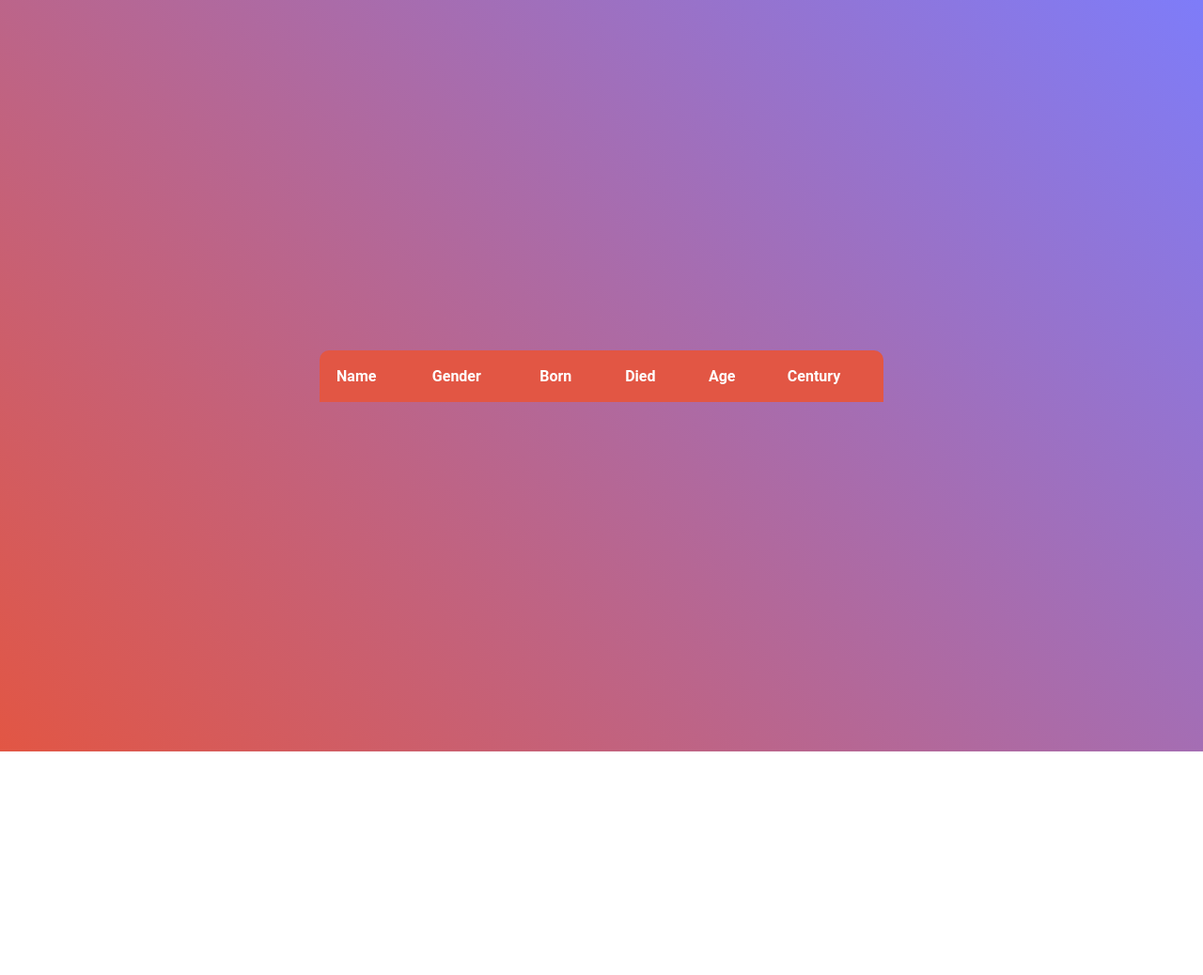
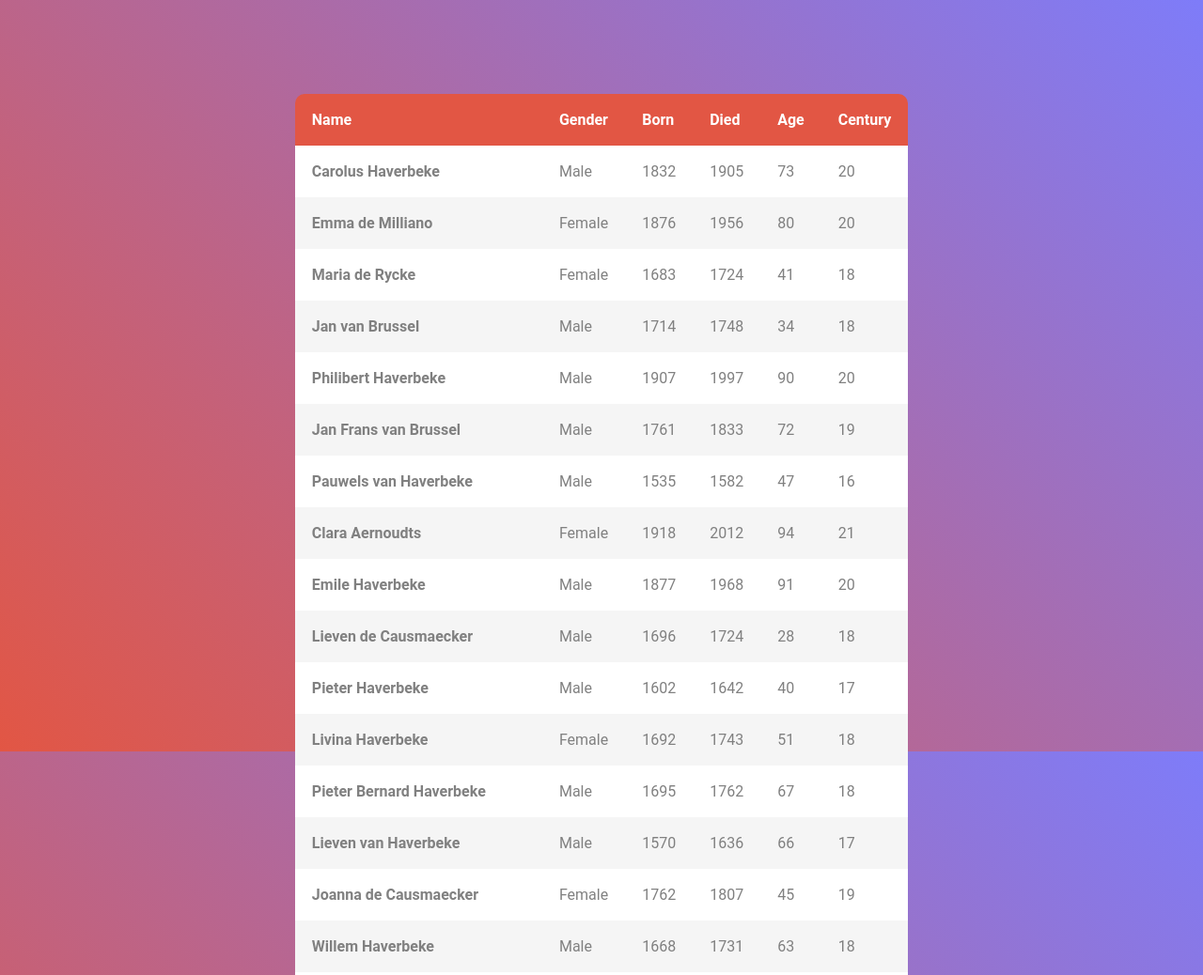
Before and after one commit to mate-academy/js_task_generate_table_DOM, a website built with Parcel: page src/index.html in a window 1280 px wide. Shown: the top 1038 px of the page at 94% size. Before the commit the page ends 800 px from the top, so only its background shows below. Built offline with nearby package versions, Linux system fonts and the light colour scheme.

Commit message:
add task solution

```diff
--- a/src/scripts/main.js
+++ b/src/scripts/main.js
@@ -354,7 +354,29 @@ const people = [
   },
 ];
 
-// eslint-disable-next-line no-console
-console.log(people); // you can remove it
+//   name: 'Carolus Haverbeke',
+//     sex: 'm',
+//   born: 1832,
+//   died: 1905,
+//   fatherName: 'Carel Haverbeke',
+//   motherName: 'Maria van Brussel',
+//   slug: 'carolus-haverbeke-1832',
 
-// write your code here
+const dashboard = document.querySelector('.dashboard');
+const fragment = new DocumentFragment();
+
+people.forEach((person) => {
+  const tableRow = document.createElement('tr');
+
+  tableRow.innerHTML = `
+    <th>${person.name}</th>
+    <td>${person.sex === 'm' ? 'Male' : 'Female'}</td>
+    <td>${person.born}</td>
+    <td>${person.died}</td>
+    <td>${person.died - person.born}</td>
+    <td>${Math.ceil(person.died / 100)}</td>
+`;
+  fragment.append(tableRow);
+});
+
+dashboard.appendChild(fragment);
--- a/src/styles/main.scss
+++ b/src/styles/main.scss
@@ -1,14 +1,17 @@
 body {
+  display: flex;
+  align-items: center;
+  justify-content: center;
+
+  box-sizing: border-box;
+  min-height: 100vh;
+  margin: 0;
+  padding: 100px;
+
+  font-family: Roboto, sans-serif;
+
   background-image: linear-gradient(45deg, #e25644, #7e7cf9);
   background-attachment: fixed;
-  display: flex;
-  justify-content: center;
-  align-items: center;
-  min-height: 100vh;
-  padding: 100px;
-  font-family: Roboto, sans-serif;
-  margin: 0;
-  box-sizing: border-box;
 }
 
 table {
@@ -18,8 +21,8 @@ table {
 }
 
 tr {
+  color: #808080;
   background: #fff;
-  color: #808080;
 }
 
 tr:nth-child(2n + 1) {
@@ -27,14 +30,14 @@ tr:nth-child(2n + 1) {
 }
 
 table tr:first-child {
+  color: #fff;
   background: #e25644;
-  color: #fff;
 }
 
 td,
 th {
+  padding: 18px;
   text-align: left;
-  padding: 18px;
 }
 
 table tr:last-child td:first-child {
@@ -54,7 +57,7 @@ table tr:first-child th:last-child {
 }
 
 tr:not(:first-child):hover {
+  cursor: pointer;
+  color: #585858;
   background: #f5f5f5;
-  color: #585858;
-  cursor: pointer;
 }
```
Also changed, not shown: README.md.
